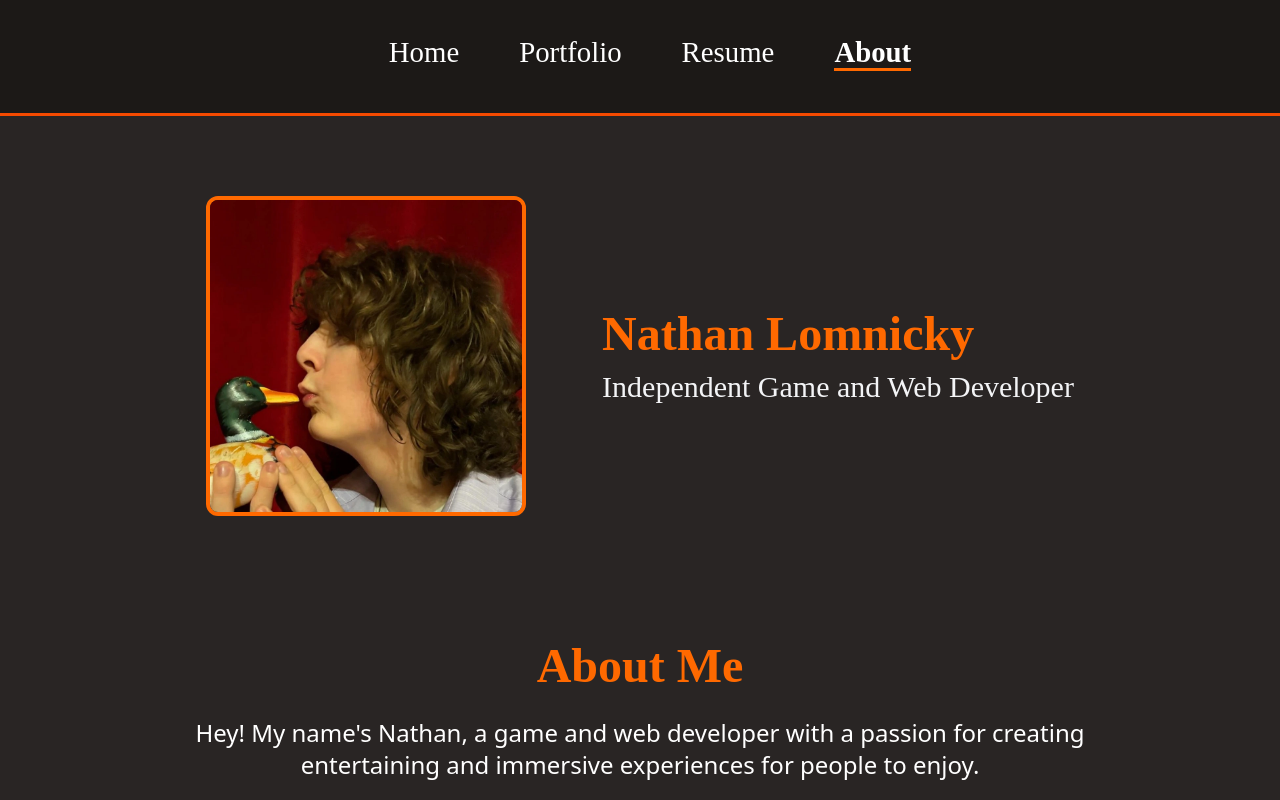
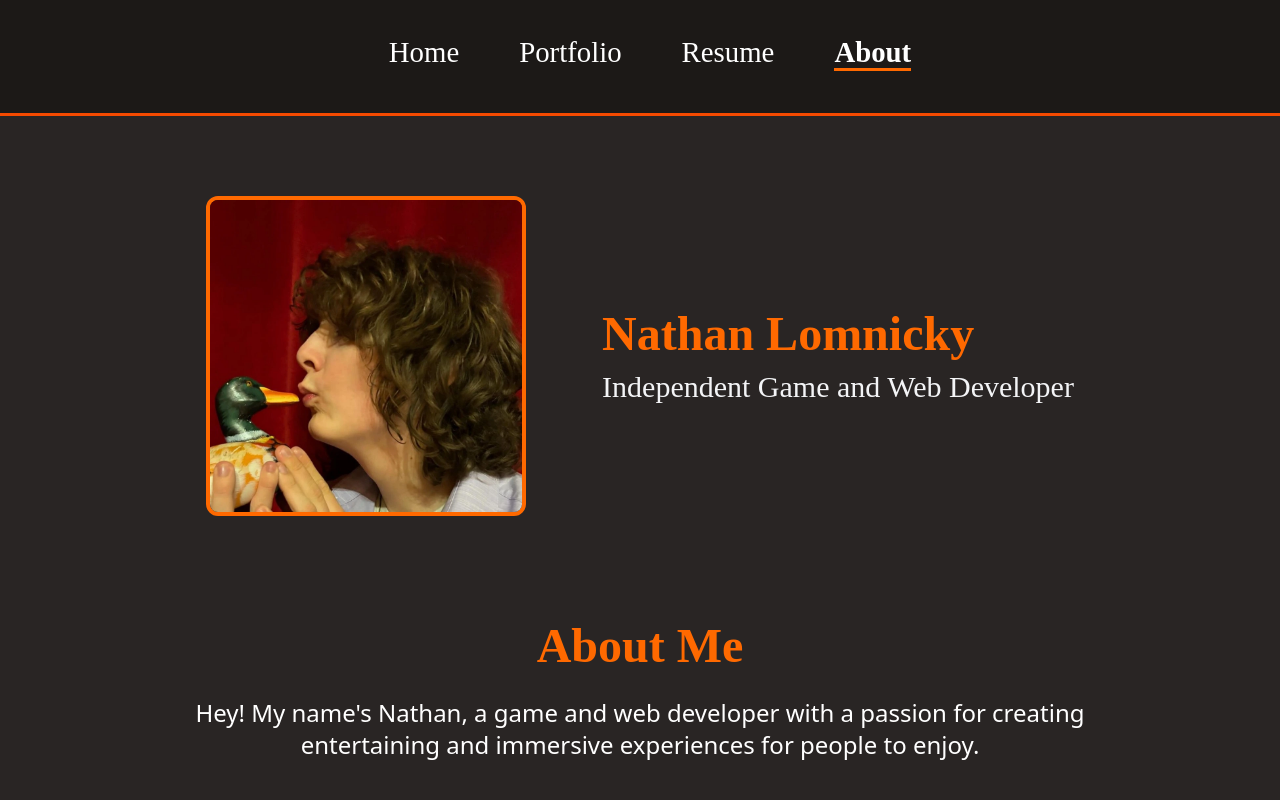
Before and after one commit to PhilosofoxDev/PortfolioSite, a React (Vite) app: page /about in a window 1280 px wide. Shown: the top 800 px of the page. Built offline with nearby package versions, Linux system fonts and the light colour scheme; a web font is replaced by a local one.

Commit message:
about page updates

```diff
--- a/index.html
+++ b/index.html
@@ -5,7 +5,7 @@
     <link
       rel="icon"
       type="image/svg+xml"
-      href="./src/assets/images/NLDark.png"
+      href="./src/assets/images/NLDark_NoBG.png"
     />
     <meta name="viewport" content="width=device-width, initial-scale=1.0" />
     <title>Nathan Lomnicky</title>
--- a/src/pages/AboutPage.jsx
+++ b/src/pages/AboutPage.jsx
@@ -17,7 +17,7 @@ export default function AboutPage() {
           </p>
         </div>
       </div>
-      <div className="Body mt-25 mb-10 text-center">
+      <div className="Body mt-20 mb-10 text-center">
         <h1 className="text-5xl font-bold mb-6 text-orange-500 font-EmblemaOne">
           About Me
         </h1>
```
